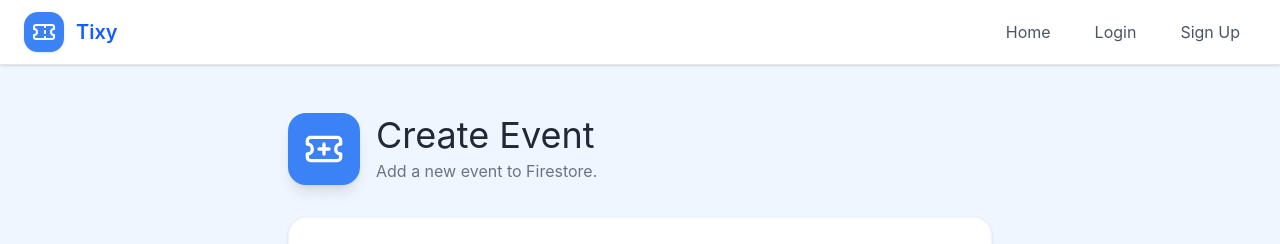
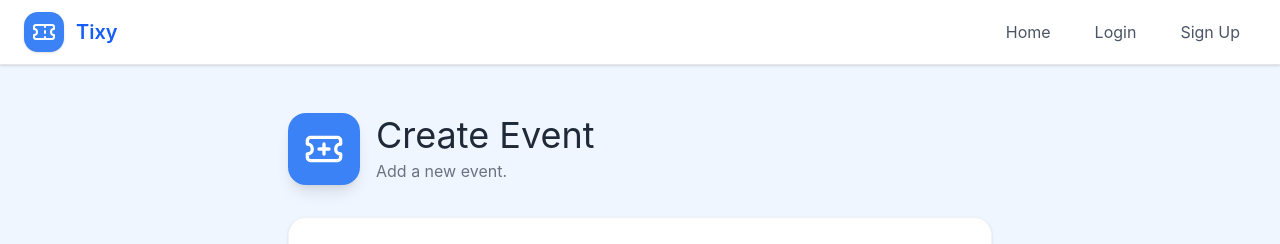
Before and after one commit to reemaaboudraz/DebugDivision, a React (Vite) app in the folder frontend/: page /organizer/events/create in a window 1280 px wide. Shown: the top 244 px of the page. Built offline with nearby package versions, Linux system fonts and the light colour scheme; no server answers.

Commit message:
small update on createevent

```diff
--- a/frontend/src/pages/CreateEventPage.tsx
+++ b/frontend/src/pages/CreateEventPage.tsx
@@ -65,7 +65,7 @@ export default function CreateEventPage() {
           <div>
             <h1 className="text-4xl text-[#1F2937]">Create Event</h1>
             <p className="text-[#6B7280] mt-1">
-              Add a new event to Firestore.
+              Add a new event.
             </p>
           </div>
         </div>
```
